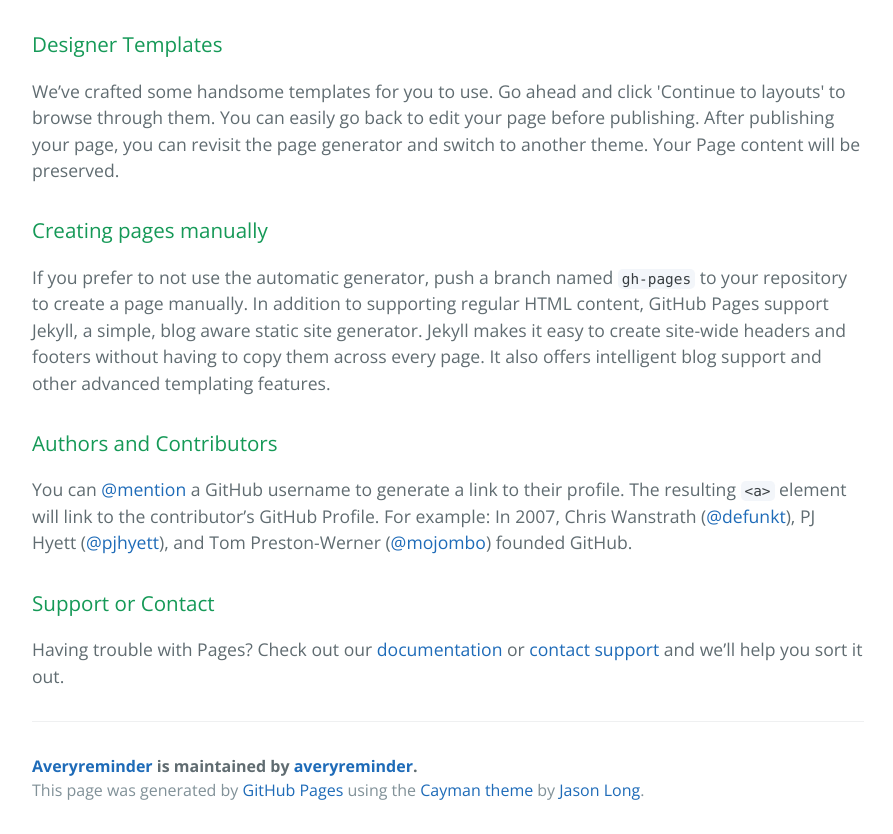
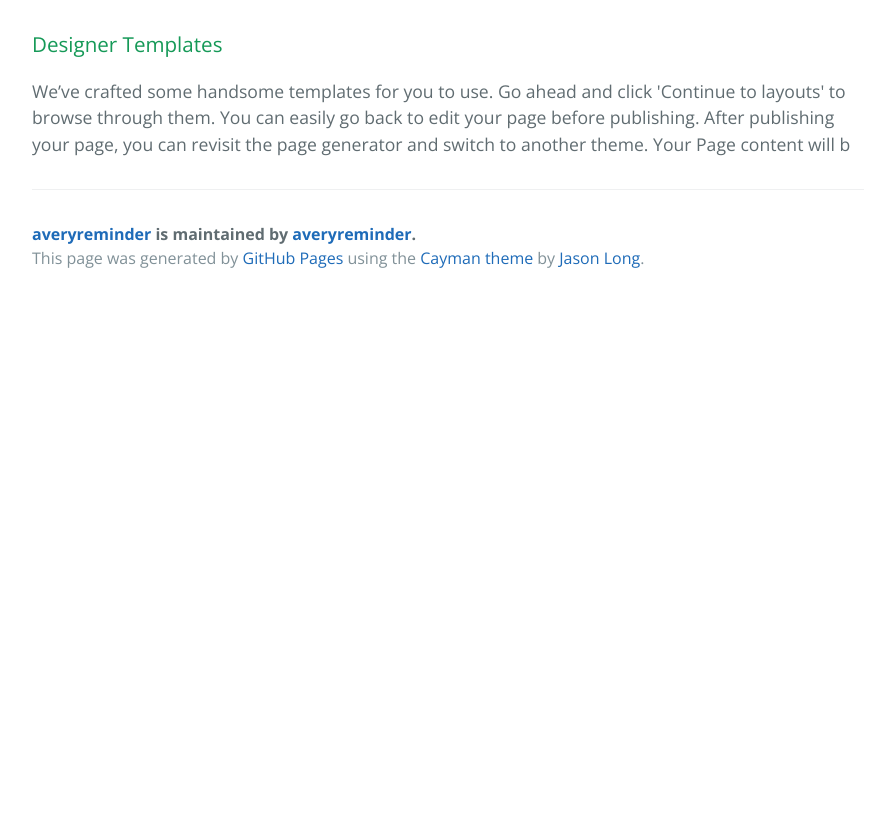
Before and after one commit to averyreminder/averyreminder, a plain HTML site: page index.html in a window 1280 px wide. Shown: the part 525-1359 px from the top of the page, without its empty margins (192-1085 px from the left). After the commit the page ends 827 px from the top, so only its background shows below. Drawn offline with nearby package versions, Linux system fonts and the light colour scheme.

```diff
--- a/index.html
+++ b/index.html
@@ -2,7 +2,7 @@
 <html lang="en-us">
   <head>
     <meta charset="UTF-8">
-    <title>Averyreminder by averyreminder</title>
+    <title>averyreminder by averyreminder</title>
     <meta name="viewport" content="width=device-width, initial-scale=1">
     <link rel="stylesheet" type="text/css" href="stylesheets/normalize.css" media="screen">
     <link href='https://fonts.googleapis.com/css?family=Open+Sans:400,700' rel='stylesheet' type='text/css'>
@@ -11,7 +11,7 @@
   </head>
   <body>
     <section class="page-header">
-      <h1 class="project-name">Averyreminder</h1>
+      <h1 class="project-name">averyreminder</h1>
       <h2 class="project-tagline"></h2>
       <a href="https://github.com/averyreminder/averyreminder" class="btn">View on GitHub</a>
       <a href="https://github.com/averyreminder/averyreminder/zipball/master" class="btn">Download .zip</a>
@@ -27,25 +27,10 @@
 <h3>
 <a id="designer-templates" class="anchor" href="#designer-templates" aria-hidden="true"><span aria-hidden="true" class="octicon octicon-link"></span></a>Designer Templates</h3>
 
-<p>We’ve crafted some handsome templates for you to use. Go ahead and click 'Continue to layouts' to browse through them. You can easily go back to edit your page before publishing. After publishing your page, you can revisit the page generator and switch to another theme. Your Page content will be preserved.</p>
-
-<h3>
-<a id="creating-pages-manually" class="anchor" href="#creating-pages-manually" aria-hidden="true"><span aria-hidden="true" class="octicon octicon-link"></span></a>Creating pages manually</h3>
-
-<p>If you prefer to not use the automatic generator, push a branch named <code>gh-pages</code> to your repository to create a page manually. In addition to supporting regular HTML content, GitHub Pages support Jekyll, a simple, blog aware static site generator. Jekyll makes it easy to create site-wide headers and footers without having to copy them across every page. It also offers intelligent blog support and other advanced templating features.</p>
-
-<h3>
-<a id="authors-and-contributors" class="anchor" href="#authors-and-contributors" aria-hidden="true"><span aria-hidden="true" class="octicon octicon-link"></span></a>Authors and Contributors</h3>
-
-<p>You can <a href="https://help.github.com/articles/basic-writing-and-formatting-syntax/#mentioning-users-and-teams" class="user-mention">@mention</a> a GitHub username to generate a link to their profile. The resulting <code>&lt;a&gt;</code> element will link to the contributor’s GitHub Profile. For example: In 2007, Chris Wanstrath (<a href="https://github.com/defunkt" class="user-mention">@defunkt</a>), PJ Hyett (<a href="https://github.com/pjhyett" class="user-mention">@pjhyett</a>), and Tom Preston-Werner (<a href="https://github.com/mojombo" class="user-mention">@mojombo</a>) founded GitHub.</p>
-
-<h3>
-<a id="support-or-contact" class="anchor" href="#support-or-contact" aria-hidden="true"><span aria-hidden="true" class="octicon octicon-link"></span></a>Support or Contact</h3>
-
-<p>Having trouble with Pages? Check out our <a href="https://help.github.com/pages">documentation</a> or <a href="https://github.com/contact">contact support</a> and we’ll help you sort it out.</p>
+<p>We’ve crafted some handsome templates for you to use. Go ahead and click 'Continue to layouts' to browse through them. You can easily go back to edit your page before publishing. After publishing your page, you can revisit the page generator and switch to another theme. Your Page content will b</p>
 
       <footer class="site-footer">
-        <span class="site-footer-owner"><a href="https://github.com/averyreminder/averyreminder">Averyreminder</a> is maintained by <a href="https://github.com/averyreminder">averyreminder</a>.</span>
+        <span class="site-footer-owner"><a href="https://github.com/averyreminder/averyreminder">averyreminder</a> is maintained by <a href="https://github.com/averyreminder">averyreminder</a>.</span>
 
         <span class="site-footer-credits">This page was generated by <a href="https://pages.github.com">GitHub Pages</a> using the <a href="https://github.com/jasonlong/cayman-theme">Cayman theme</a> by <a href="https://twitter.com/jasonlong">Jason Long</a>.</span>
       </footer>
```
Also changed, not shown: params.json (+2 -2 lines).
